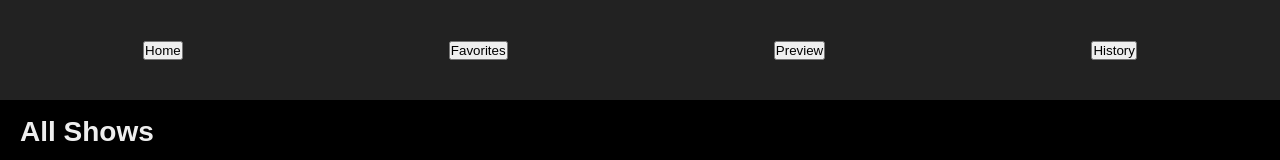
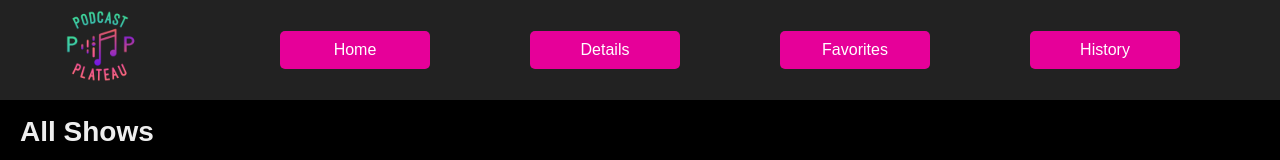
Before and after one commit to PhantomNinja0/JADMIT044_SOZ2301_Group1_JadinMitchell_Final_Capstone_Project, a React (Vite) app in the folder JadinMitchellPodcastPlateau/: page / in a window 1280 px wide. Both pictures are taken after typing "name@example.com", "Sample123" into the empty fields and a click on the button "Sign-in". Shown: the top 160 px of the page. Built offline with nearby package versions, Linux system fonts and the light colour scheme; no server answers.

Commit message:
Update netlify

```diff
--- a/JadinMitchellPodcastPlateau/src/components/Navbar.jsx
+++ b/JadinMitchellPodcastPlateau/src/components/Navbar.jsx
@@ -1,4 +1,5 @@
 import PropTypes from 'prop-types';
+import logo from '../../public/logo.png'
 
 // Define the Navbar component
 const Navbar = ({ onNavigate }) => {
@@ -11,14 +12,17 @@ const Navbar = ({ onNavigate }) => {
   // Render the Navbar component
   return (
     <div className="navbar-container">
+      <div><img className='logo' src={logo} alt="" /></div>
       {/* Button to navigate to the 'home' page */}
-      <button onClick={() => handleNavigation('home')}>Home</button>
+      <div className="button-grid">
+      <button className='navbutton' onClick={() => handleNavigation('home')}>Home</button>
+      {/* Button to navigate to the 'preview' page */}
+      <button className='navbutton' onClick={() => handleNavigation('preview')}>Details</button>
       {/* Button to navigate to the 'favorite' page */}
-      <button onClick={() => handleNavigation('favorite')}>Favorites</button>
-      {/* Button to navigate to the 'preview' page */}
-      <button onClick={() => handleNavigation('preview')}>Preview</button>
+      <button className='navbutton' onClick={() => handleNavigation('favorite')}>Favorites</button>
       {/* Button to navigate to the 'history' page */}
-      <button onClick={() => handleNavigation('history')}>History</button>
+      <button className='navbutton' onClick={() => handleNavigation('history')}>History</button>
+      </div>
     </div>
   );
 };
```
